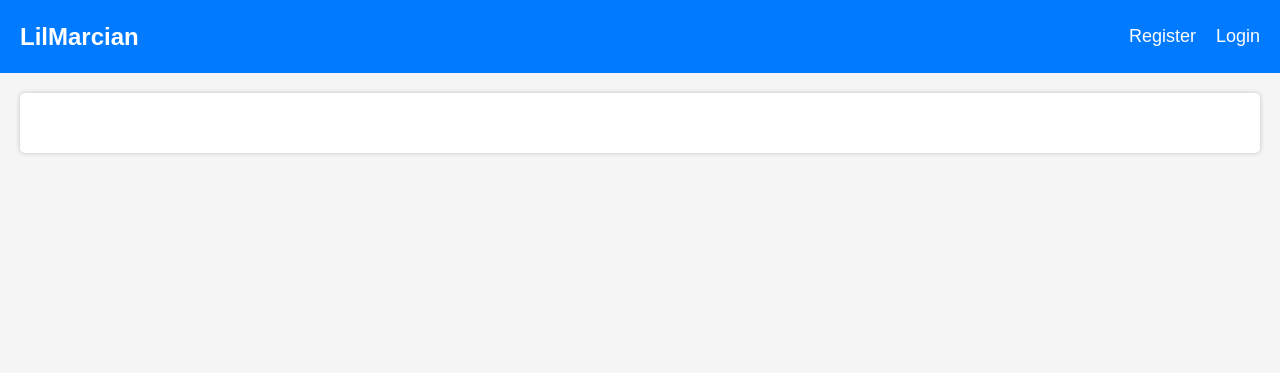
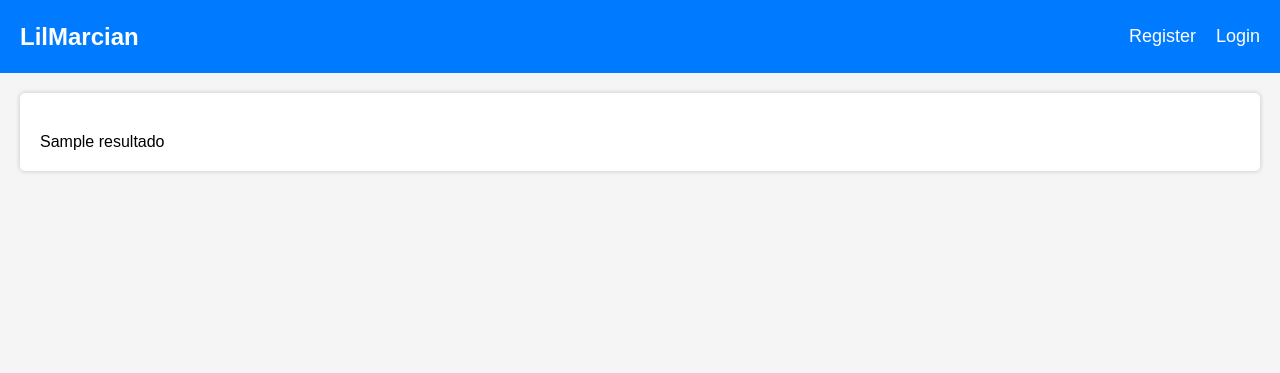
Before and after one commit to AgusMalfatto/LilMarcian, a Flask app: template app/templates/index.html in a window 1280 px wide. Shown: the top 373 px of the page. Run offline with Flask 3, Linux system fonts and the light colour scheme; the template is opened without the code that fills it: most values are stand-ins (such as "Sample title", 1, 10 or a date in 2020).

Commit message:
Agregando blueprint prediction

```diff
--- a/app/__init__.py
+++ b/app/__init__.py
@@ -7,15 +7,19 @@ def create_app(config=DevelopmentConfig):
 
     from app import db
 
+    # Inicia la base de datos
     db.init_app(app)
 
     from app.auth import auth_bp
     from app.main import main_bp
+    from app.prediction import prediction_bp
 
+    # Creacion de blueprint
     app.register_blueprint(auth_bp)
     app.register_blueprint(main_bp)
+    app.register_blueprint(prediction_bp)
 
-    # Establecer la página de inicio por defecto
+    # Establecer la pagina de inicio por defecto
     app.add_url_rule('/', endpoint='index')
 
 
--- a/app/main/views.py
+++ b/app/main/views.py
@@ -5,8 +5,10 @@ from . import main_bp
 from werkzeug.exceptions import abort
 from app.auth.views import login_required
 from app.db import get_db
+from app.prediction.views import create_prediction
 
 @main_bp.route('/')
 @login_required
 def index():
-    return render_template('index.html')
+    resultado = create_prediction()
+    return render_template('index.html', resultado=resultado)
--- /dev/null
+++ b/app/prediction/__init__.py
@@ -0,0 +1,6 @@
+from flask import Blueprint
+
+# Creacion de blueprint
+prediction_bp = Blueprint('prediction', __name__, url_prefix='/prediction')
+
+from . import views
--- a/app/templates/index.html
+++ b/app/templates/index.html
@@ -1 +1,5 @@
 {% extends 'base.html' %}
+
+{% block content %}
+{{ resultado['resultado'] }}
+{% endblock %}
```
Also changed, not shown: app/prediction/views.py (added, +14 -0 lines), despliegue.md (added).
